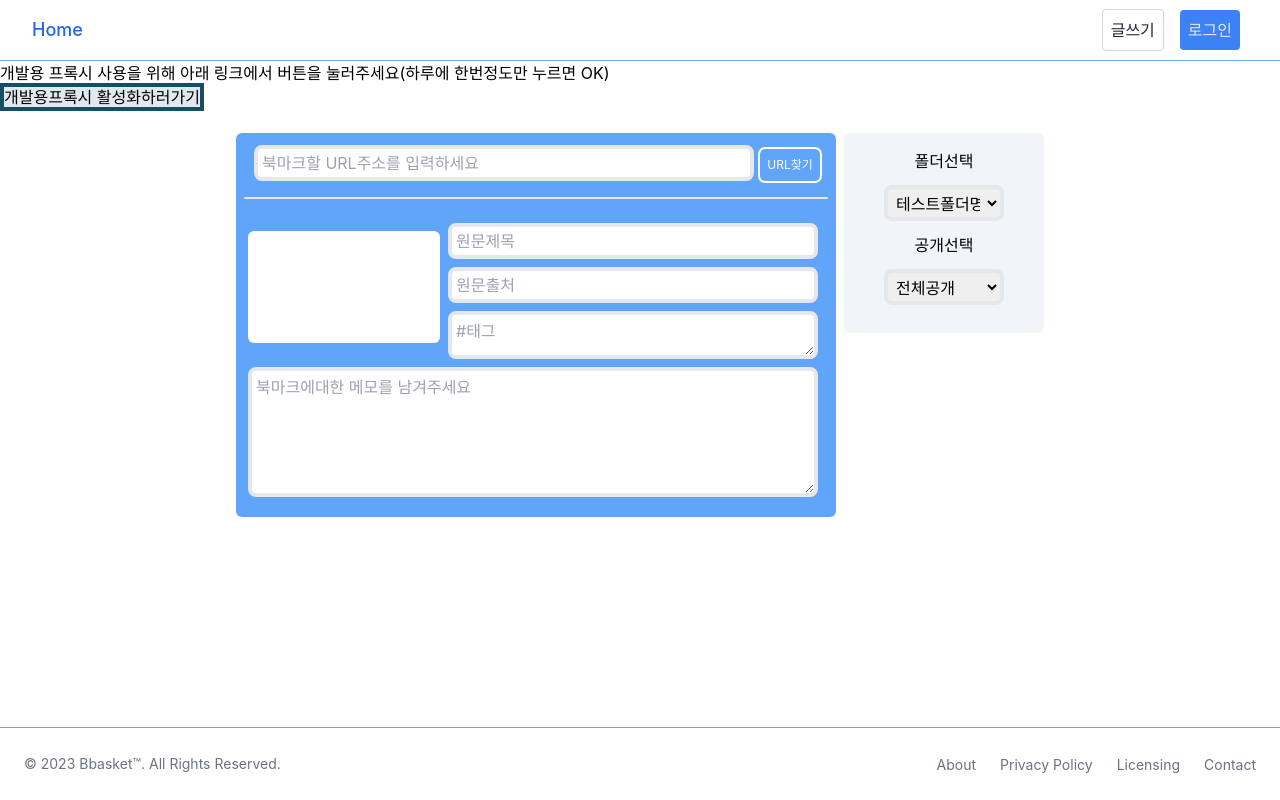
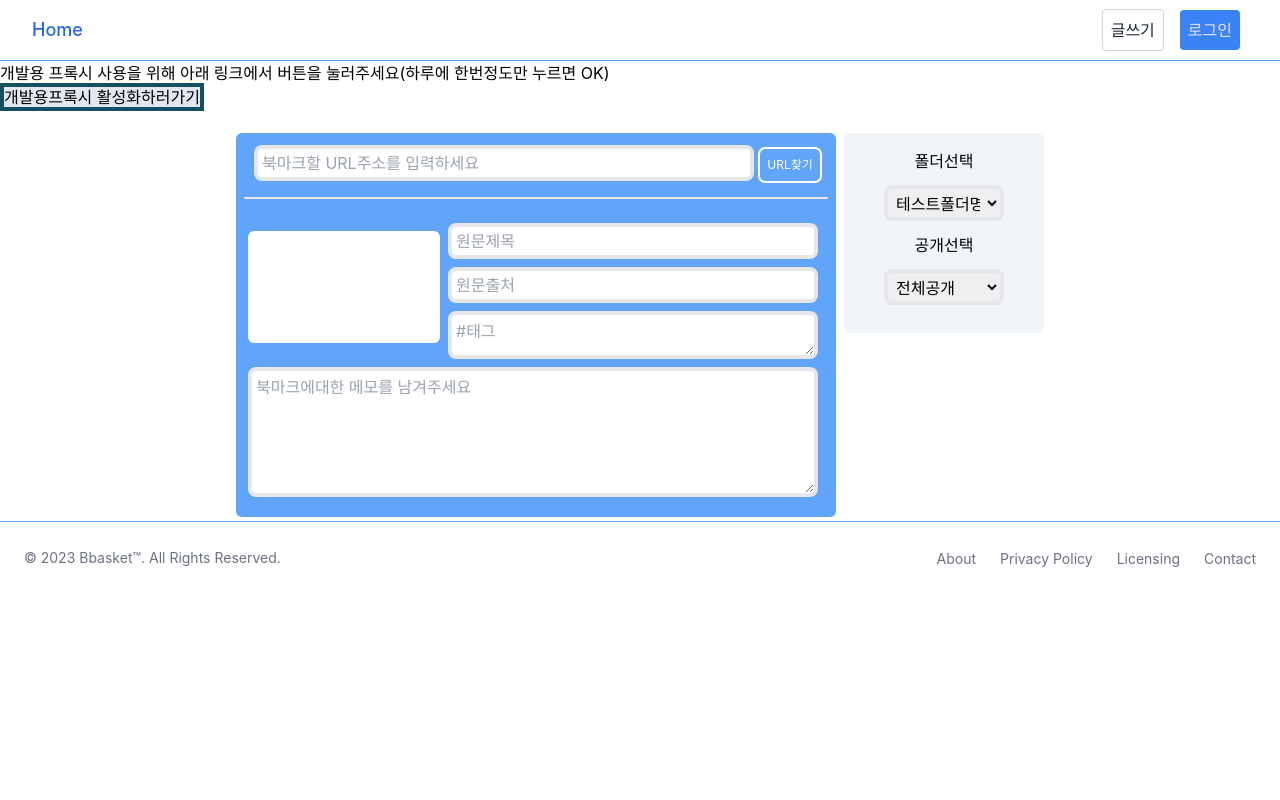
Before and after one commit to Fri-study/Bbasket, a React (Create React App) app: page /AddBook in a window 1280 px wide. Built offline with nearby package versions, Linux system fonts and the light colour scheme.

Commit message:
[Fix] footer 위치 수정

```diff
--- a/src/components/Footer.js
+++ b/src/components/Footer.js
@@ -4,7 +4,7 @@ import { Link } from "react-router-dom";
 function Footer() {
   return (
     <div>
-      <div className="absolute bottom-0 w-full mx-auto">
+      <div className="relative bottom-0 left-0 right-0 w-full mx-auto">
         <footer className="p-4 bg-white border-t border-blue-400 md:flex md:items-center md:justify-between md:p-6 dark:bg-gray-800">
           <span className="text-sm text-gray-500 sm:text-center dark:text-gray-400">
             © 2023{" "}
--- a/src/components/Pages/Home.js
+++ b/src/components/Pages/Home.js
@@ -6,10 +6,11 @@ import Navbar from "../Navbar";
 function Home() {
   return (
     <div>
-      {/* 완전히 합치기전이라 임시적으로 만들었습니다. */}
       <Navbar />
       <Main />
-      <Footer />
+      <div className="absolute bottom-0 left-0 right-0 w-full">
+        <Footer />
+      </div>
     </div>
   );
 }
```
